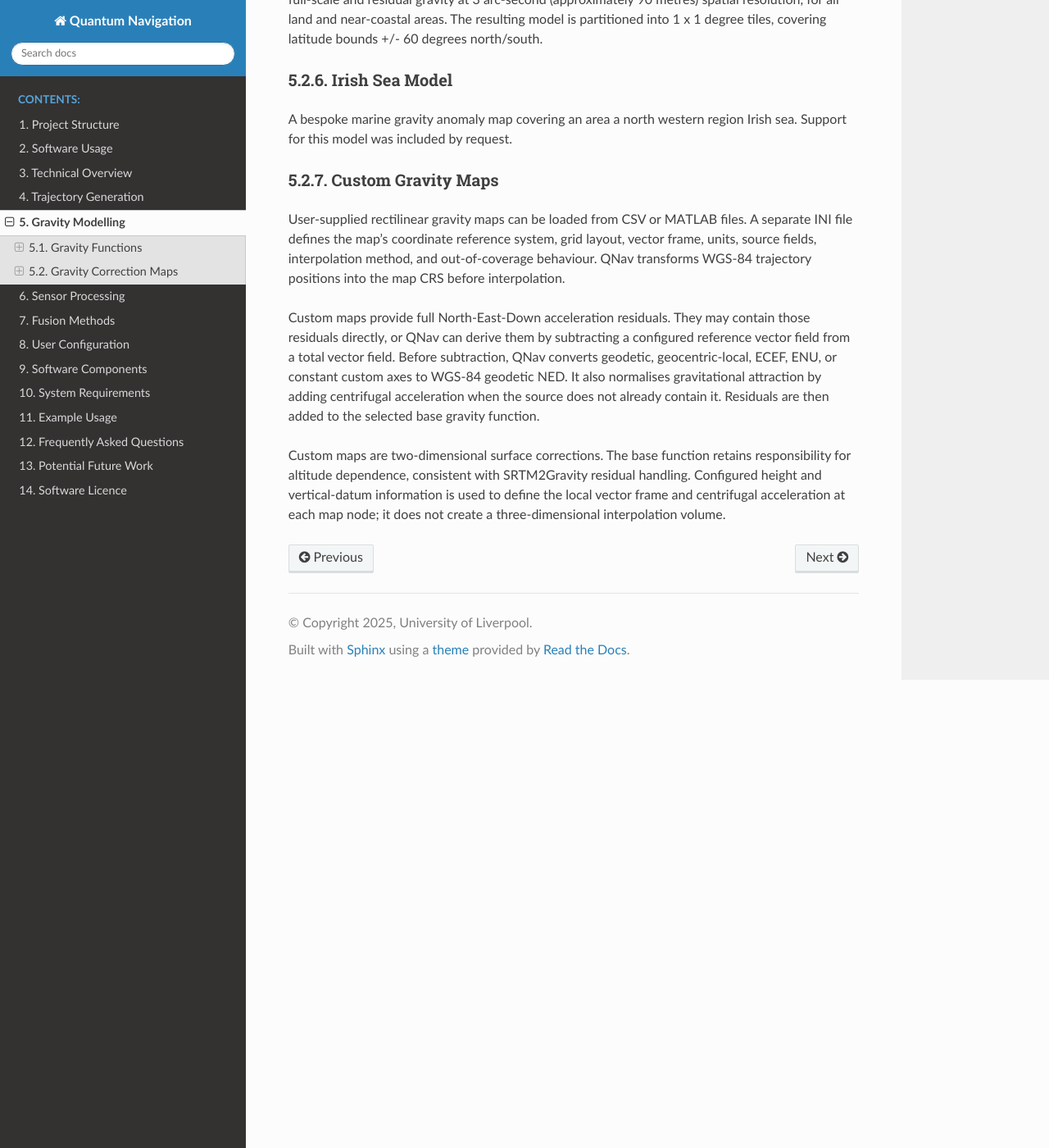
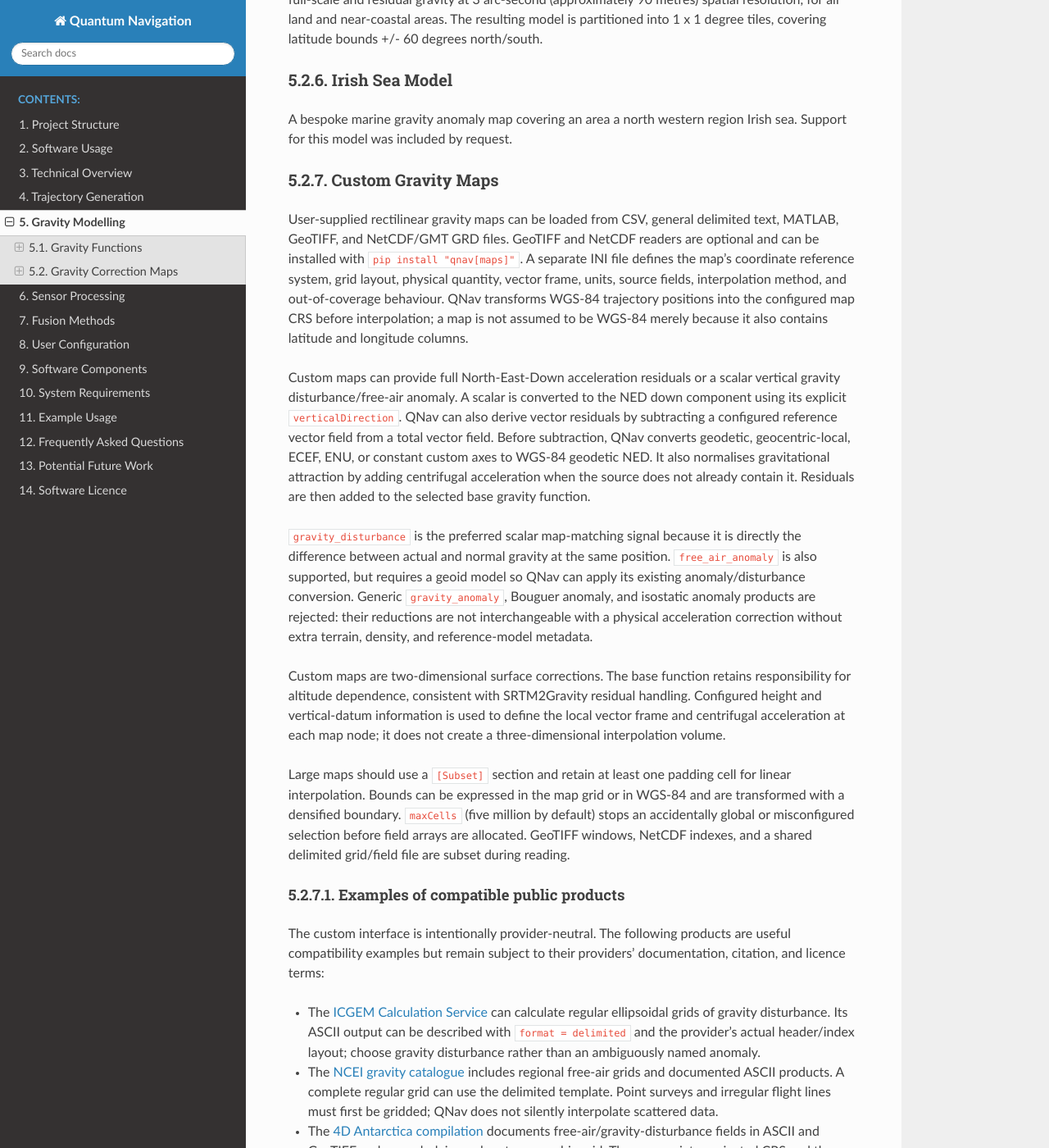
Before and after one commit to UoL-SignalProcessingGroup/quantum_nav, a Sphinx documentation site: the page built from docs/source/usage/gravity_modelling.rst, in a window 1280 px wide and 1400 px high, scrolled down 2256 px. Shown: the whole window at 82% size. Built offline with Sphinx 7.4.7 and the Read the Docs theme 3.1.0, drawn with Linux system fonts in a browser that asks for light colours; some of the changed text lies outside the part shown.

Commit message:
Document extensible gravity map sources

```diff
--- a/docs/source/usage/gravity_modelling.rst
+++ b/docs/source/usage/gravity_modelling.rst
@@ -93,20 +93,35 @@ was included by request.
 
 Custom Gravity Maps
 ...................
-User-supplied rectilinear gravity maps can be loaded from CSV or MATLAB
-files. A separate INI file defines the map's coordinate reference system,
-grid layout, vector frame, units, source fields, interpolation method, and
-out-of-coverage behaviour. QNav transforms WGS-84 trajectory positions into
-the map CRS before interpolation.
+User-supplied rectilinear gravity maps can be loaded from CSV, general
+delimited text, MATLAB, GeoTIFF, and NetCDF/GMT GRD files. GeoTIFF and
+NetCDF readers are optional and can be installed with
+``pip install "qnav[maps]"``. A separate INI file defines the map's
+coordinate reference system, grid layout, physical quantity, vector frame,
+units, source fields, interpolation method, and out-of-coverage behaviour.
+QNav transforms WGS-84 trajectory positions into the configured map CRS
+before interpolation; a map is not assumed to be WGS-84 merely because it
+also contains latitude and longitude columns.
 
-Custom maps provide full North-East-Down acceleration residuals. They may
-contain those residuals directly, or QNav can derive them by subtracting a
-configured reference vector field from a total vector field. Before
+Custom maps can provide full North-East-Down acceleration residuals or a
+scalar vertical gravity disturbance/free-air anomaly. A scalar is converted
+to the NED down component using its explicit ``verticalDirection``. QNav can
+also derive vector residuals by subtracting a configured reference vector
+field from a total vector field. Before
 subtraction, QNav converts geodetic, geocentric-local, ECEF, ENU, or constant
 custom axes to WGS-84 geodetic NED. It also normalises gravitational
 attraction by adding centrifugal acceleration when the source does not
 already contain it. Residuals are then added to the selected base gravity
 function.
+
+``gravity_disturbance`` is the preferred scalar map-matching signal because
+it is directly the difference between actual and normal gravity at the same
+position. ``free_air_anomaly`` is also supported, but requires a geoid model
+so QNav can apply its existing anomaly/disturbance conversion. Generic
+``gravity_anomaly``, Bouguer anomaly, and isostatic anomaly products are
+rejected: their reductions are not interchangeable with a physical
+acceleration correction without extra terrain, density, and reference-model
+metadata.
 
 Custom maps are two-dimensional surface corrections. The base function
 retains responsibility for altitude dependence, consistent with
@@ -114,3 +129,38 @@ SRTM2Gravity residual handling. Configured height and vertical-datum
 information is used to define the local vector frame and centrifugal
 acceleration at each map node; it does not create a three-dimensional
 interpolation volume.
+
+Large maps should use a ``[Subset]`` section and retain at least one padding
+cell for linear interpolation. Bounds can be expressed in the map grid or in
+WGS-84 and are transformed with a densified boundary. ``maxCells`` (five
+million by default) stops an accidentally global or misconfigured selection
+before field arrays are allocated. GeoTIFF windows, NetCDF indexes, and a
+shared delimited grid/field file are subset during reading.
+
+Examples of compatible public products
+~~~~~~~~~~~~~~~~~~~~~~~~~~~~~~~~~~~~~~
+The custom interface is intentionally provider-neutral. The following
+products are useful compatibility examples but remain subject to their
+providers' documentation, citation, and licence terms:
+
+* The `ICGEM Calculation Service
+  <https://icgem.gfz-potsdam.de/calcgrid>`_ can calculate regular
+  ellipsoidal grids of gravity disturbance. Its ASCII output can be described
+  with ``format = delimited`` and the provider's actual header/index layout;
+  choose gravity disturbance rather than an ambiguously named anomaly.
+* The `NCEI gravity catalogue
+  <https://www.ncei.noaa.gov/products/gravity-data>`_ includes regional
+  free-air grids and documented ASCII products. A complete regular grid can
+  use the delimited template. Point surveys and irregular flight lines must
+  first be gridded; QNav does not silently interpolate scattered data.
+* The `4D Antarctica compilation
+  <https://ftp.space.dtu.dk/pub/RF/4D-ANTARCTICA/4D_antarctica_gravity-grid.pdf>`_
+  documents free-air/gravity-disturbance fields in ASCII and GeoTIFF and an
+  underlying polar-stereographic grid. The appropriate projected CRS and the
+  chosen physical field must be configured explicitly. Bouguer and isostatic
+  fields from such products are deliberately not accepted as acceleration
+  corrections.
+
+The templates ``custom_delimited_free_air.ini``,
+``custom_geotiff_scalar.ini``, and ``custom_netcdf_scalar.ini`` demonstrate
+the supported layouts without bundling or downloading provider data.
--- a/pyproject.toml
+++ b/pyproject.toml
@@ -43,6 +43,11 @@ docs = [
     "Sphinx",
     "Sphinx-rtd-theme"
 ]
+maps = [
+    "rasterio>=1.4.4",
+    "xarray>=2025.1.0",
+    "h5netcdf>=1.4.0"
+]
 
 [tool.setuptools.dynamic]
 version = {attr = "qnav.__version__"}
--- a/requirements.txt
+++ b/requirements.txt
@@ -18,6 +18,11 @@ h5py>=3.12.1
 # For downloading databases on demand:
 requests>=2.32.2
 
+# Optional custom GeoTIFF and NetCDF/GRD map readers:
+rasterio>=1.4.4
+xarray>=2025.1.0
+h5netcdf>=1.4.0
+
 # For software testing:
 pytest>=8.3.3
 pytest-cov>=5.0.0
```
Also changed, not shown: docs/source/usage/configuration.rst (+40 -6 lines), 4 other files.
